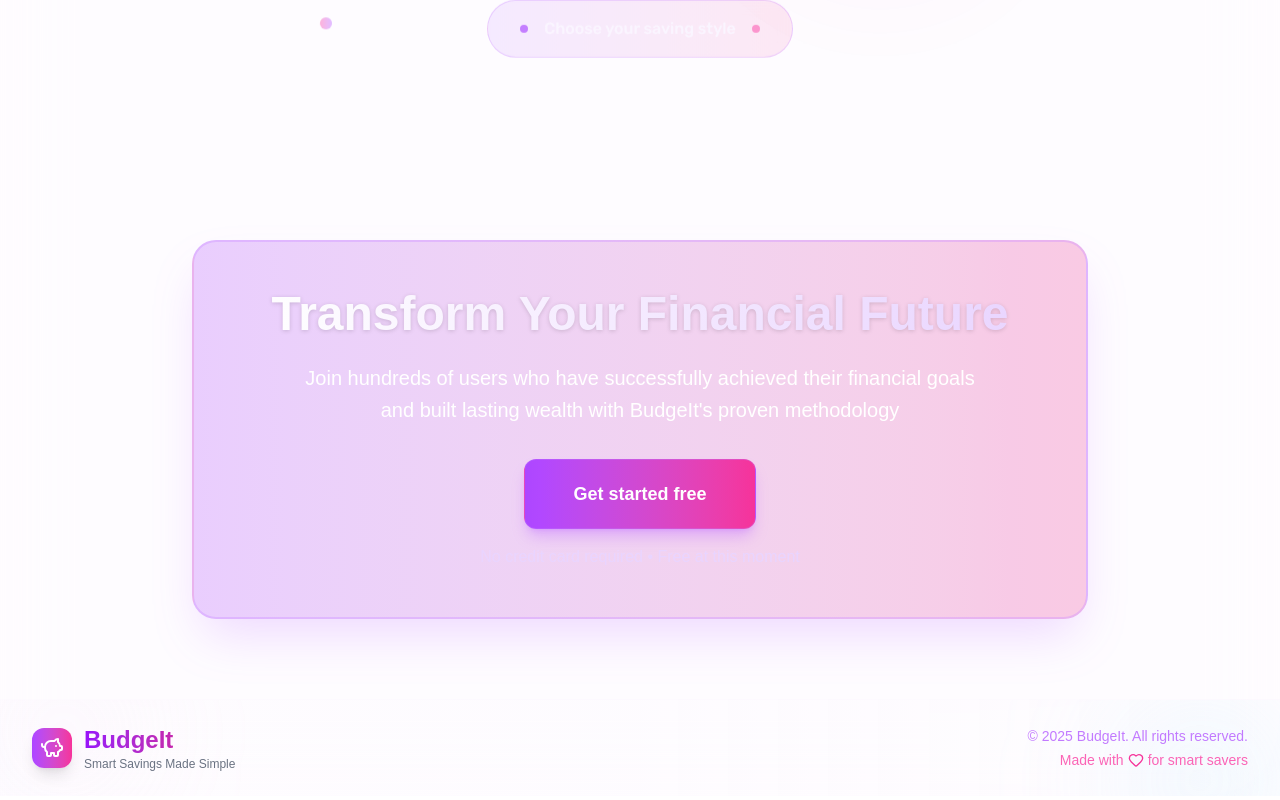
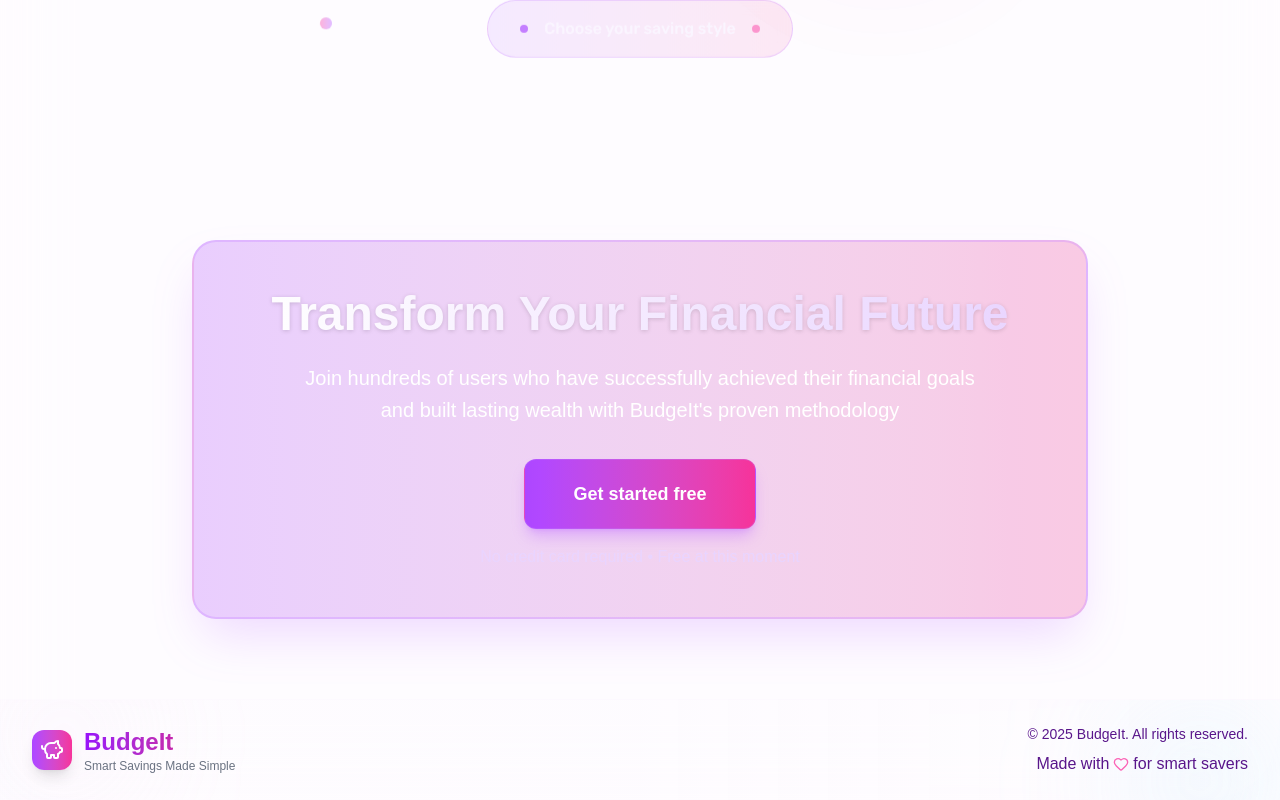
Before and after one commit to cygullem/budgeit, a Next.js app: page / in a window 1280 px wide. Shown: the part 1516-2316 px from the top of the page. Built offline with nearby package versions, Linux system fonts and the light colour scheme.

Commit message:
feat: enhanced font color

```diff
--- a/components/landing/Footer.tsx
+++ b/components/landing/Footer.tsx
@@ -28,11 +28,11 @@ export default function Footer() {
 
                {/* Copyright Section */}
                <div className="flex flex-col items-end text-sm lg:text-left">
-                  <p className="text-purple-400">
+                  <p className="text-purple-900 font-medium">
                      &copy; {currentYear} BudgeIt. All rights reserved.
                   </p>
-                  <p className="text-sm text-pink-400 mt-1 flex items-center justify-center lg:justify-start">
-                     Made with <Heart className="w-4 h-4 text-pink-500 mx-1" /> for smart savers
+                  <p className="text-base text-purple-900 mt-2 flex items-center justify-center lg:justify-start font-medium">
+                     Made with <Heart className="w-4 h-4 text-pink-400 mx-1" /> for smart savers
                   </p>
                </div>
             </div>
```
